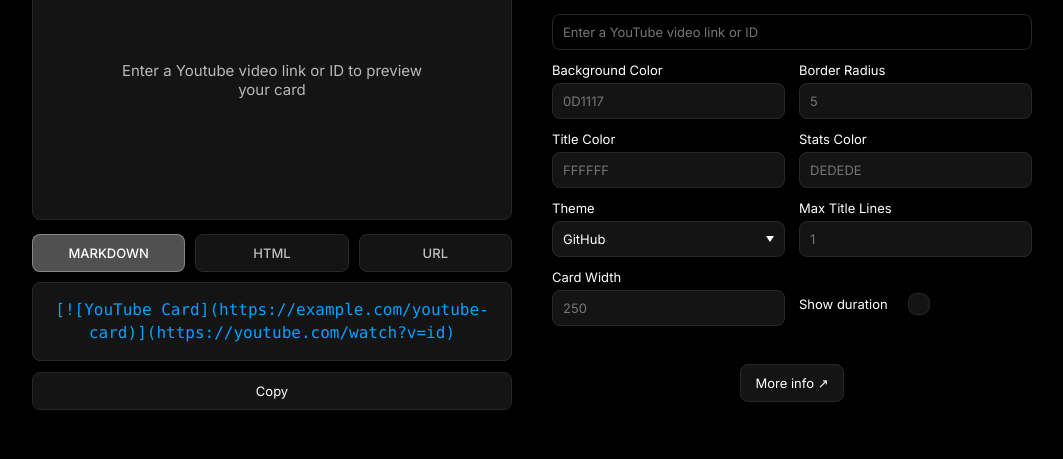
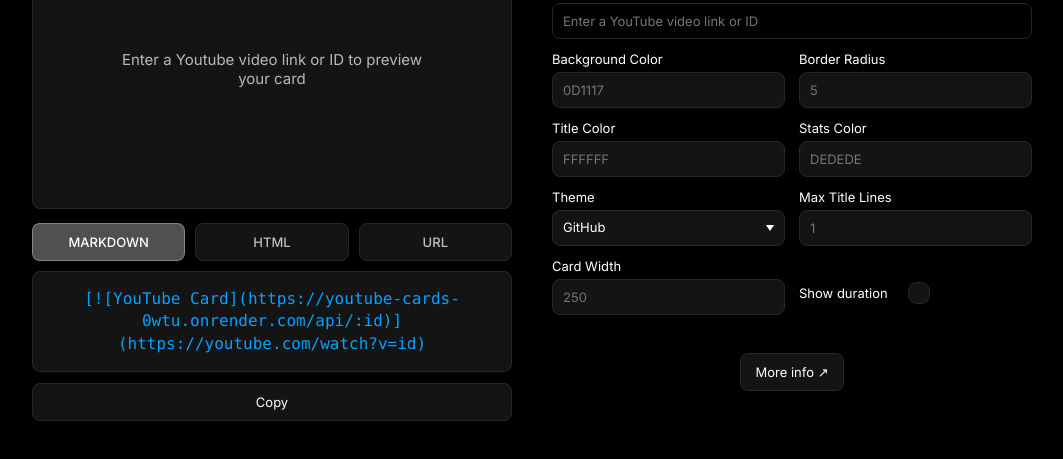
Before and after one commit to matheusaudibert/youtube-cards-profile-readme, a website: page public/index.html in a window 1280 px wide. Shown: the part 225-684 px from the top of the page, without its empty margins (108-1171 px from the left). Drawn offline with Linux system fonts and the light colour scheme.

Commit message:
link preview fixed

```diff
--- a/public/index.html
+++ b/public/index.html
@@ -29,7 +29,7 @@
         <div class="code-display">
           <div id="code-output">
             [![YouTube
-            Card](https://example.com/youtube-card)](https://youtube.com/watch?v=id)
+            Card](https://youtube-cards-0wtu.onrender.com/api/:id)](https://youtube.com/watch?v=id)
           </div>
         </div>
         <button class="copy-button" id="copy-button">Copy</button>
```
